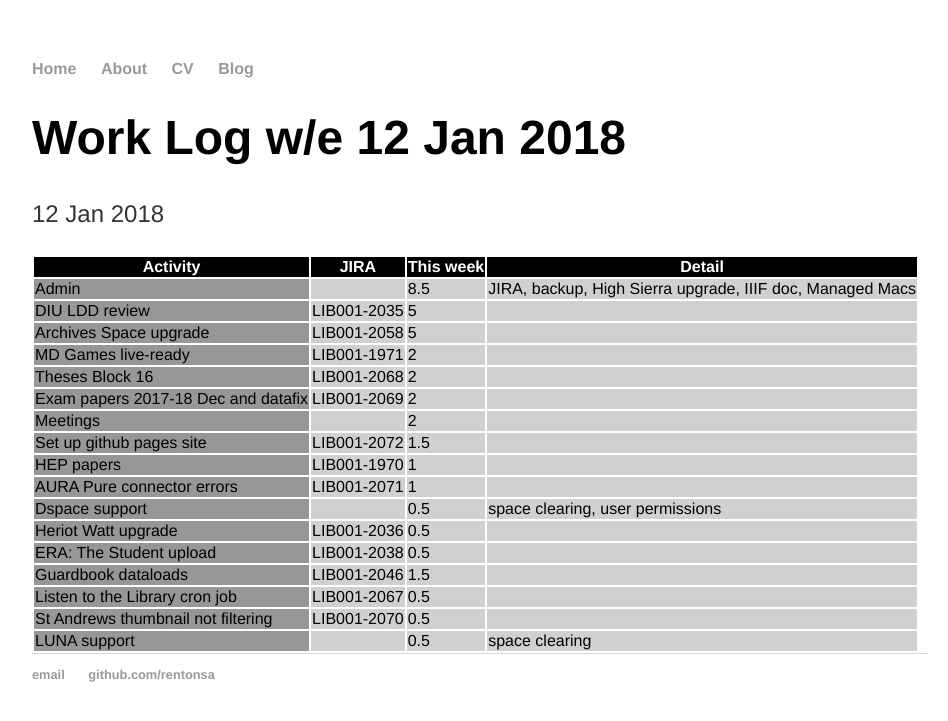
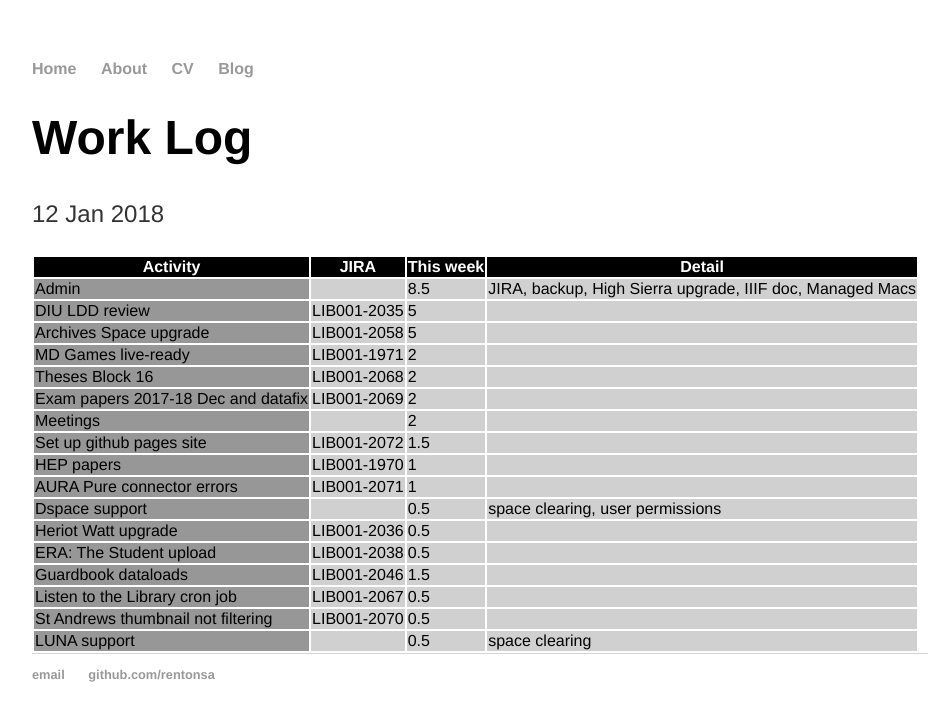
Before and after one commit to rentonsa/rentonsa.github.io, a Jekyll site: the page built from _posts/2018-01-12-work-this-week.md, in a window 1280 px wide. Shown: the top 721 px of the page, without its empty margins (160-1108 px from the left). Built offline with Jekyll 4.4.1, drawn with Linux system fonts in a browser that asks for light colours.

```diff
--- a/_posts/2018-01-12-work-this-week.md
+++ b/_posts/2018-01-12-work-this-week.md
@@ -1,6 +1,6 @@
 ---
 layout: post
-title: "Work Log w/e 12 Jan 2018"
+title: "Work Log"
 date: 2018-01-12
 ---
  <tr>
```
